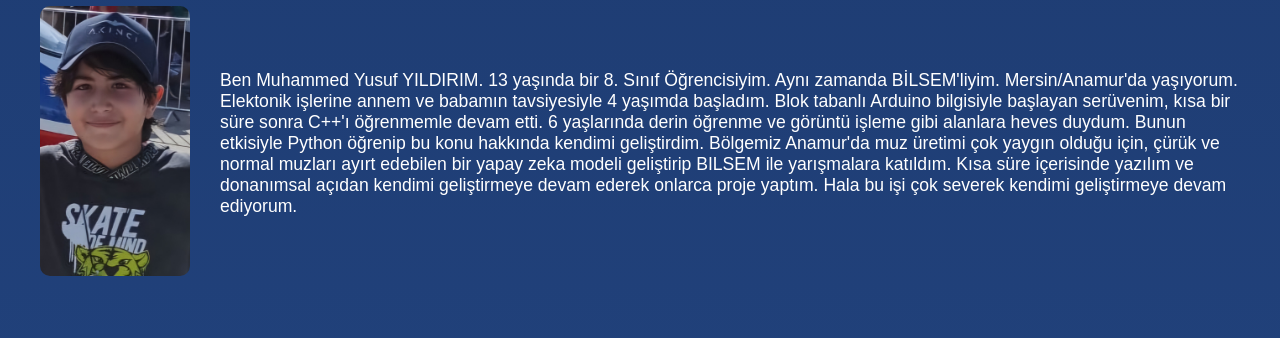
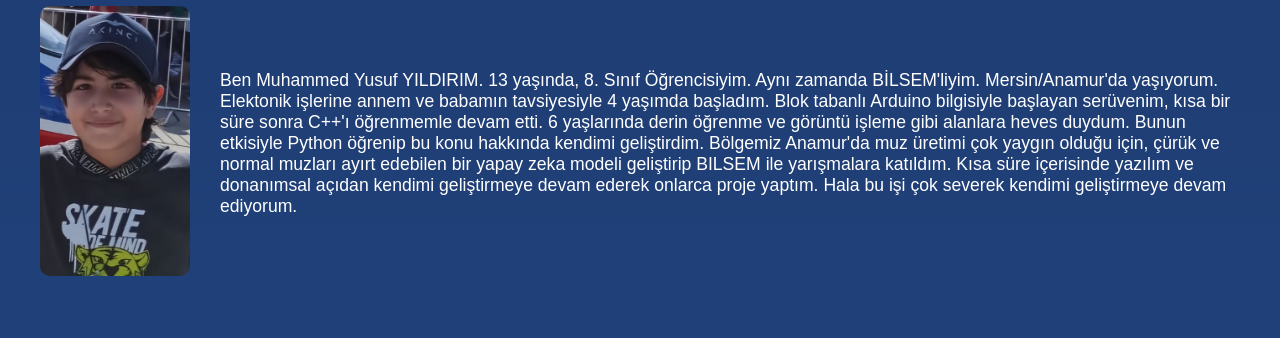
Before and after one commit to myusuf-yildirim/myusuf-yildirim.github.io, a plain HTML site: page index.html in a window 1280 px wide. Shown: the part 182-520 px from the top of the page. Drawn offline with Linux system fonts and the light colour scheme.

Commit message:
Update index.html

```diff
--- a/index.html
+++ b/index.html
@@ -66,7 +66,7 @@
                     <img src="sources/picture.png" alt="Profil Resmi">
                 </div>
                 <div class="about-description">
-                    <p>Ben Muhammed Yusuf YILDIRIM. 13 yaşında bir 8. Sınıf Öğrencisiyim. Aynı zamanda BİLSEM'liyim. Mersin/Anamur'da yaşıyorum. Elektonik işlerine annem ve babamın tavsiyesiyle 4 yaşımda başladım. Blok tabanlı Arduino bilgisiyle başlayan serüvenim, kısa bir süre sonra C++'ı öğrenmemle devam etti. 6 yaşlarında derin öğrenme ve görüntü işleme gibi alanlara heves duydum. Bunun etkisiyle Python öğrenip bu konu hakkında kendimi geliştirdim. Bölgemiz Anamur'da muz üretimi çok yaygın olduğu için, çürük ve normal muzları ayırt edebilen bir yapay zeka modeli geliştirip BILSEM ile yarışmalara katıldım. Kısa süre içerisinde yazılım ve donanımsal açıdan kendimi geliştirmeye devam ederek onlarca proje yaptım. Hala bu işi çok severek kendimi geliştirmeye devam ediyorum.</p>
+                    <p>Ben Muhammed Yusuf YILDIRIM. 13 yaşında, 8. Sınıf Öğrencisiyim. Aynı zamanda BİLSEM'liyim. Mersin/Anamur'da yaşıyorum. Elektonik işlerine annem ve babamın tavsiyesiyle 4 yaşımda başladım. Blok tabanlı Arduino bilgisiyle başlayan serüvenim, kısa bir süre sonra C++'ı öğrenmemle devam etti. 6 yaşlarında derin öğrenme ve görüntü işleme gibi alanlara heves duydum. Bunun etkisiyle Python öğrenip bu konu hakkında kendimi geliştirdim. Bölgemiz Anamur'da muz üretimi çok yaygın olduğu için, çürük ve normal muzları ayırt edebilen bir yapay zeka modeli geliştirip BILSEM ile yarışmalara katıldım. Kısa süre içerisinde yazılım ve donanımsal açıdan kendimi geliştirmeye devam ederek onlarca proje yaptım. Hala bu işi çok severek kendimi geliştirmeye devam ediyorum.</p>
                 </div>
             </div>
         </section>
```
